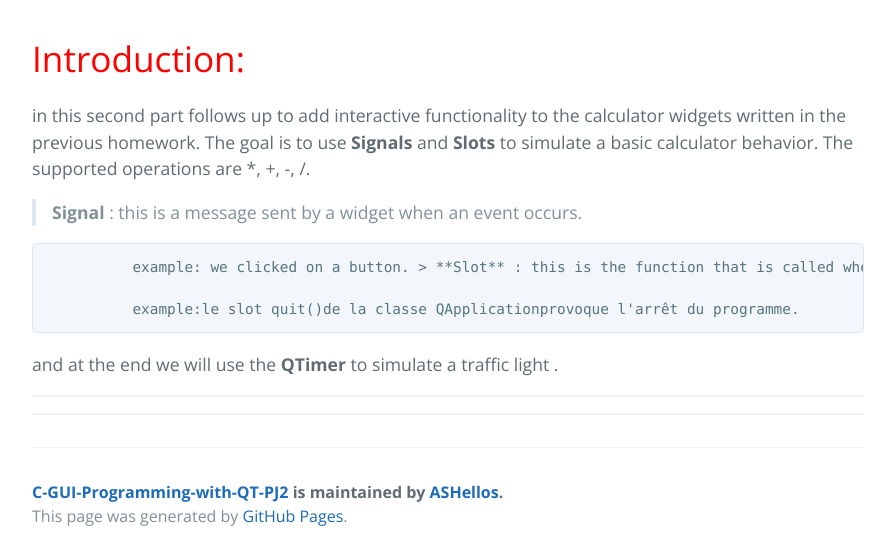
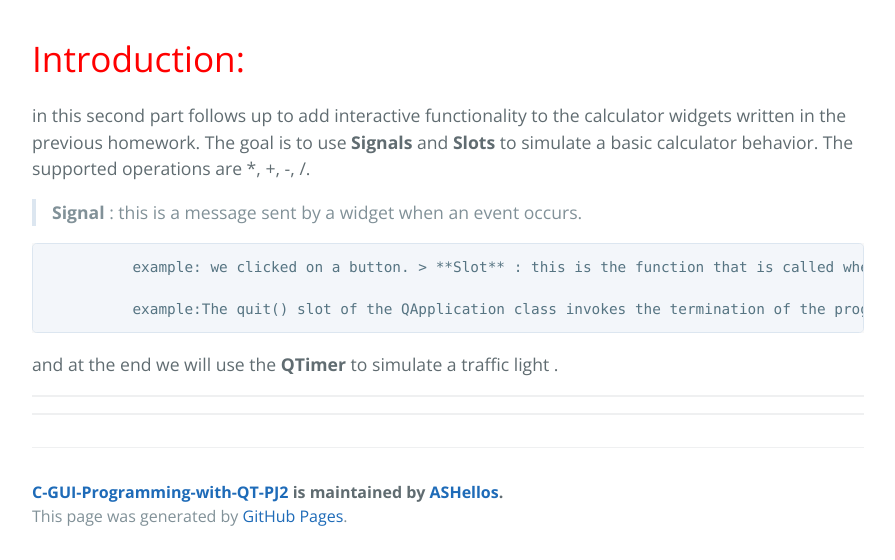
Before and after one commit to ASHellos/C-GUI-Programming-with-QT-PJ2, a Jekyll site: the page built from another-page.md, in a window 1280 px wide. Shown: the part 811-1371 px from the top of the page, without its empty margins (192-1087 px from the left). Built offline with Jekyll 4.4.1, drawn with Linux system fonts in a browser that asks for light colours; our own code applies the rules of GitHub Pages for plain Markdown files.

Commit message:
Update another-page.md

```diff
--- a/another-page.md
+++ b/another-page.md
@@ -13,7 +13,7 @@
               example: we clicked on a button.
 > **Slot** : this is the function that is called when an event has occurred. It is said that the signal calls the slot. Concretely, a slot is a method of a class.
 
-              example:le slot quit()de la classe QApplicationprovoque l'arrêt du programme.
+              example:The quit() slot of the QApplication class invokes the termination of the program.
 
 and at the end we will use the **QTimer** to simulate a traffic light .
 
```
